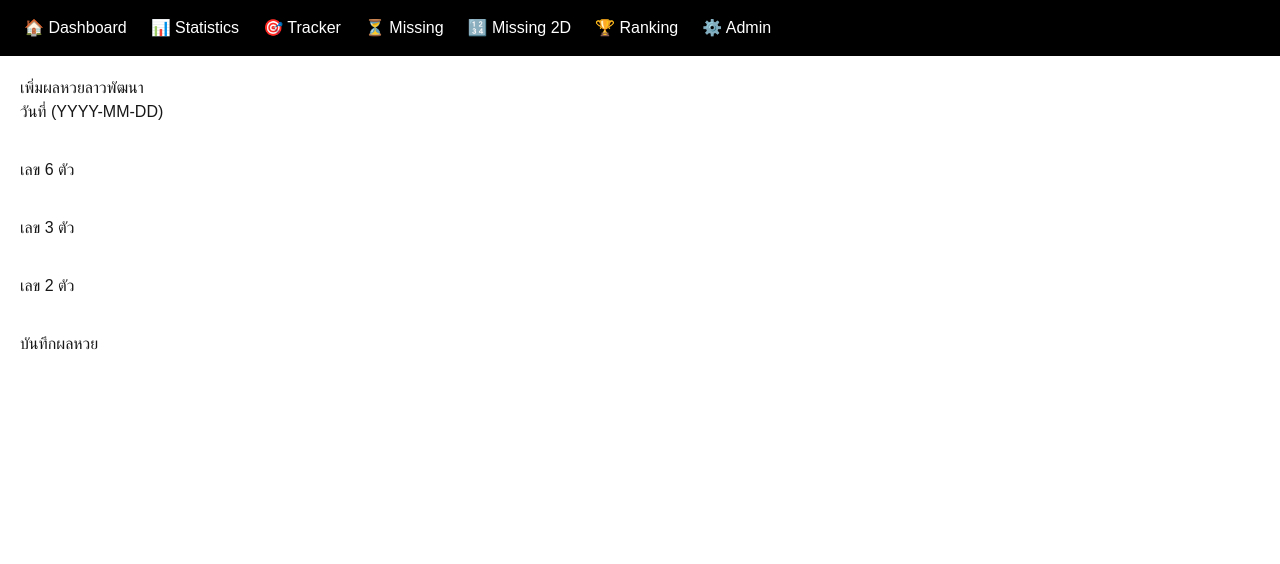
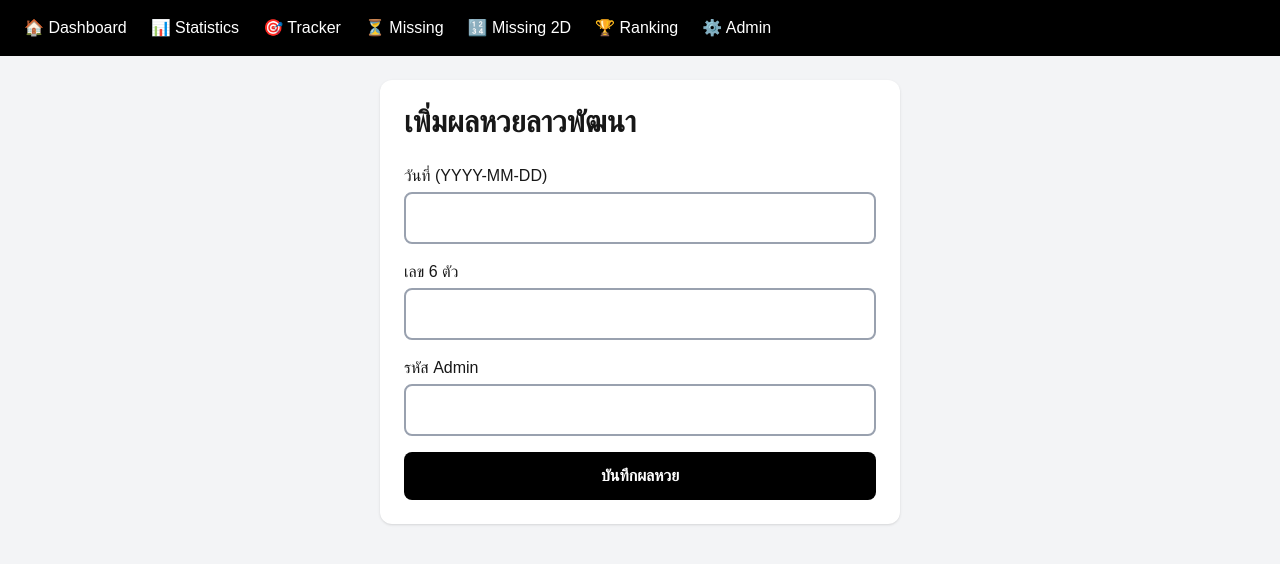
Before and after one commit to konmunlnw/lao-lottery-analyzer, a Next.js app: page /admin in a window 1280 px wide. Shown: the top 564 px of the page. Built offline with nearby package versions, Linux system fonts and the light colour scheme.

Commit message:
Update admin panel and duplicate check

```diff
--- a/src/app/admin/page.tsx
+++ b/src/app/admin/page.tsx
@@ -7,13 +7,19 @@ export default function AdminPage() {
   const [number6, setNumber6] = useState("");
   const [number3, setNumber3] = useState("");
   const [number2, setNumber2] = useState("");
+  const [adminKey, setAdminKey] = useState("");
   const [message, setMessage] = useState("");
 
   async function handleSubmit(e: React.FormEvent) {
     e.preventDefault();
 
     setMessage("กำลังบันทึก...");
-
+const autoNumber3 = number6.slice(-3);
+const autoNumber2 = number6.slice(-2);
+if (number6.length !== 6) {
+  setMessage("❌ เลข 6 ตัวต้องมี 6 หลัก");
+  return;
+}
     const res = await fetch("/api/add-draw", {
       method: "POST",
       headers: {
@@ -22,54 +28,48 @@ export default function AdminPage() {
       body: JSON.stringify({
   draw_date: drawDate,
   number_6: number6,
-        number_3: number3,
-        number_2: number2,
+  number_3: autoNumber3,
+  number_2: autoNumber2,
+  admin_key: adminKey,
 }),
     });
 
-    const text = await res.text();
-console.log(text);
-
-let data;
-
-try {
-  data = JSON.parse(text);
-} catch {
-  setMessage("API ส่งข้อมูลกลับไม่ถูกต้อง");
-  return;
-}
+    const data = await res.json();
 
     if (data.success) {
       setMessage("✅ บันทึกสำเร็จ");
-
       setDrawDate("");
       setNumber6("");
       setNumber3("");
       setNumber2("");
+      setAdminKey("");
     } else {
       setMessage(`❌ ${data.error}`);
     }
   }
 
   return (
-    <main style={{ padding: "20px", maxWidth: "500px" }}>
-      <h1>เพิ่มผลหวยลาวพัฒนา</h1>
+    <main className="min-h-screen bg-gray-100 p-6">
+      <div style={{ maxWidth: "520px", margin: "0 auto" }} className="bg-white rounded-xl shadow p-6">
+        <h1 className="text-3xl font-bold mb-6">
+          เพิ่มผลหวยลาวพัฒนา
+        </h1>
 
-      <form onSubmit={handleSubmit}>
-        <div style={{ marginBottom: "10px" }}>
-          <label>วันที่ (YYYY-MM-DD)</label>
-          <br />
+        <form onSubmit={handleSubmit} className="space-y-4">
+          <div>
+            <label className="block font-medium mb-1">วันที่ (YYYY-MM-DD)</label>
             <input
+              className="w-full border-2 border-gray-400 bg-white rounded-lg p-3 text-black"
               value={drawDate}
               onChange={(e) => setDrawDate(e.target.value)}
               required
             />
           </div>
 
-        <div style={{ marginBottom: "10px" }}>
-          <label>เลข 6 ตัว</label>
-          <br />
+          <div>
+            <label className="block font-medium mb-1">เลข 6 ตัว</label>
             <input
+              className="w-full border-2 border-gray-400 bg-white rounded-lg p-3 text-black"
               value={number6}
               onChange={(e) => setNumber6(e.target.value)}
               maxLength={6}
@@ -77,34 +77,27 @@ try {
             />
           </div>
 
-        <div style={{ marginBottom: "10px" }}>
-          <label>เลข 3 ตัว</label>
-          <br />
+          <div>
+            <label className="block font-medium mb-1">รหัส Admin</label>
             <input
-            value={number3}
-            onChange={(e) => setNumber3(e.target.value)}
-            maxLength={3}
+              type="password"
+              className="w-full border-2 border-gray-400 bg-white rounded-lg p-3 text-black"
+              value={adminKey}
+              onChange={(e) => setAdminKey(e.target.value)}
               required
             />
           </div>
 
-        <div style={{ marginBottom: "10px" }}>
-          <label>เลข 2 ตัว</label>
-          <br />
-          <input
-            value={number2}
-            onChange={(e) => setNumber2(e.target.value)}
-            maxLength={2}
-            required
-          />
-        </div>
-
-        <button type="submit">
+          <button
+            type="submit"
+            className="w-full bg-black text-white rounded-lg p-3 font-bold"
+          >
             บันทึกผลหวย
           </button>
         </form>
 
-      <p>{message}</p>
+        {message && <p className="mt-4 font-medium">{message}</p>}
+      </div>
     </main>
   );
 }
--- a/src/app/api/add-draw/route.ts
+++ b/src/app/api/add-draw/route.ts
@@ -10,8 +10,27 @@ export async function POST(req: Request) {
 
     const body = await req.json();
 
-    const { draw_date, number_6, number_3, number_2 } = body;
+    const { draw_date, number_6, number_3, number_2, admin_key } = body;
 
+if (admin_key !== process.env.ADMIN_SECRET_KEY) {
+  return NextResponse.json(
+    { error: "รหัสไม่ถูกต้อง" },
+    { status: 401 }
+  );
+}
+
+const { data: existingDraw } = await supabase
+  .from("draws")
+  .select("id")
+  .eq("draw_date", draw_date)
+  .maybeSingle();
+
+if (existingDraw) {
+  return NextResponse.json(
+    { error: "งวดวันที่นี้มีอยู่แล้วในระบบ" },
+    { status: 409 }
+  );
+}
     const { data, error } = await supabase
       .from("draws")
       .upsert(
--- a/src/app/page.tsx
+++ b/src/app/page.tsx
@@ -1,6 +1,8 @@
 import {
   testPositionAnalyzer,
   testPositionEliteAnalyzer,
+  testTrendAnalyzer,
+  testHybridV7Analyzer,
 } from "@/lib/backtest";
 import { supabase } from "@/lib/supabase";
 import {
@@ -42,6 +44,26 @@ const backtestData = [...(data || [])].reverse();
 
 const statsV5 = testPositionAnalyzer(backtestData);
 const statsElite = testPositionEliteAnalyzer(backtestData);
+const statsTrend = testTrendAnalyzer(backtestData);
+const statsHybrid = testHybridV7Analyzer(backtestData);
+const modelRanking = [
+  {
+    name: "Analyzer V5 Pro",
+    accuracy: Number(statsV5.accuracy),
+  },
+  {
+    name: "V5 Elite",
+    accuracy: Number(statsElite.accuracy),
+  },
+  {
+    name: "V6 Trend",
+    accuracy: Number(statsTrend.accuracy),
+  },
+  {
+    name: "V7 Hybrid",
+    accuracy: Number(statsHybrid.accuracy),
+  },
+].sort((a, b) => b.accuracy - a.accuracy);
   const latest = data?.[0];
   const recentDraws = data?.slice(0, 50) || [];
   const totalDraws = data?.length || 0;
@@ -77,6 +99,29 @@ console.log(analysis);
     </h2>
   </div>
 </div>
+
+<div className="bg-white rounded-xl shadow p-6 mb-8">
+  <h2 className="text-2xl font-bold mb-4">
+    🏆 อันดับโมเดลล่าสุด
+  </h2>
+
+  <table className="w-full">
+    <tbody>
+      {modelRanking.map((model, index) => (
+        <tr key={model.name} className="border-b">
+          <td className="p-3 text-2xl">
+            {index === 0 ? "🥇" : index === 1 ? "🥈" : index === 2 ? "🥉" : "4️⃣"}
+          </td>
+          <td className="p-3 font-bold">{model.name}</td>
+          <td className="p-3 font-bold text-green-600">
+            {model.accuracy.toFixed(2)}%
+          </td>
+        </tr>
+      ))}
+    </tbody>
+  </table>
+</div>
+
 <div className="bg-white rounded-xl shadow p-6 mb-8">
   <h2 className="text-2xl font-bold mb-2">
     🎯 เลขแนะนำหลักงวดหน้า
```
Lines whose indentation alone changed are shown as unchanged.
